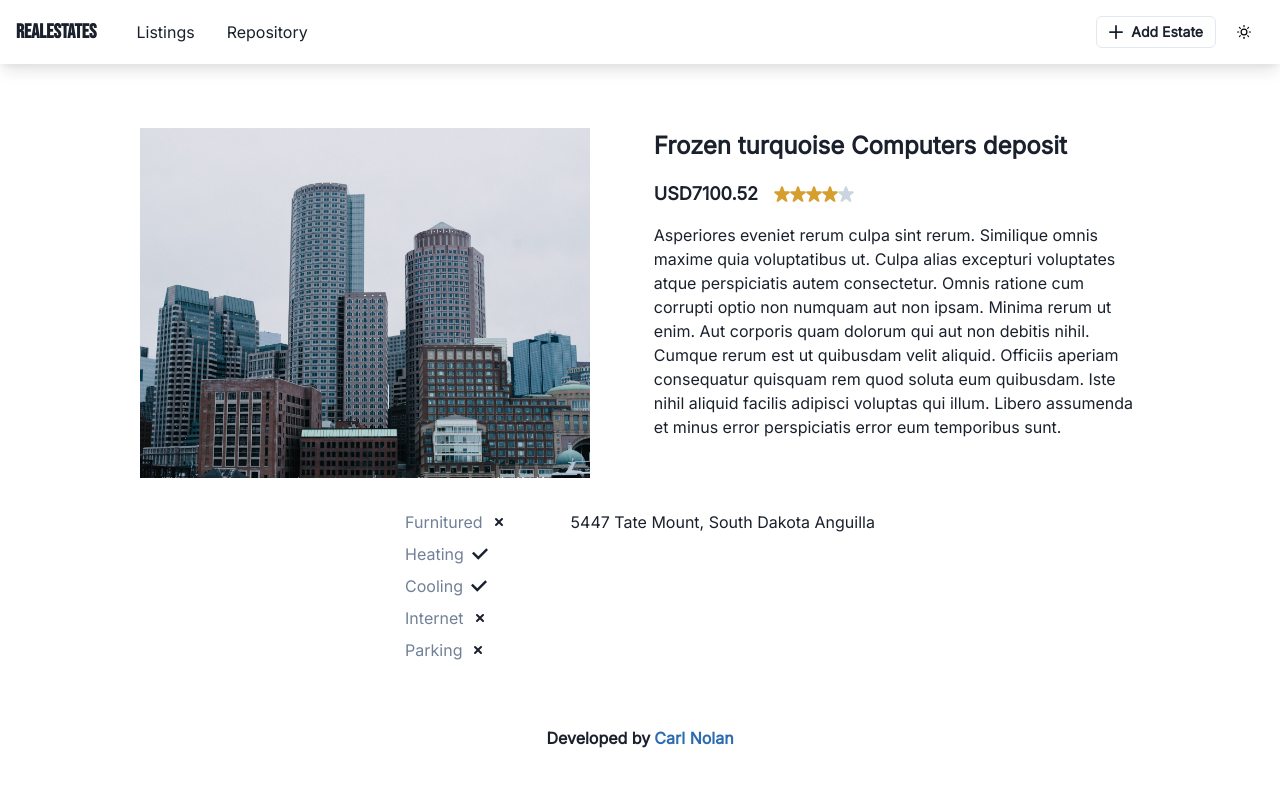
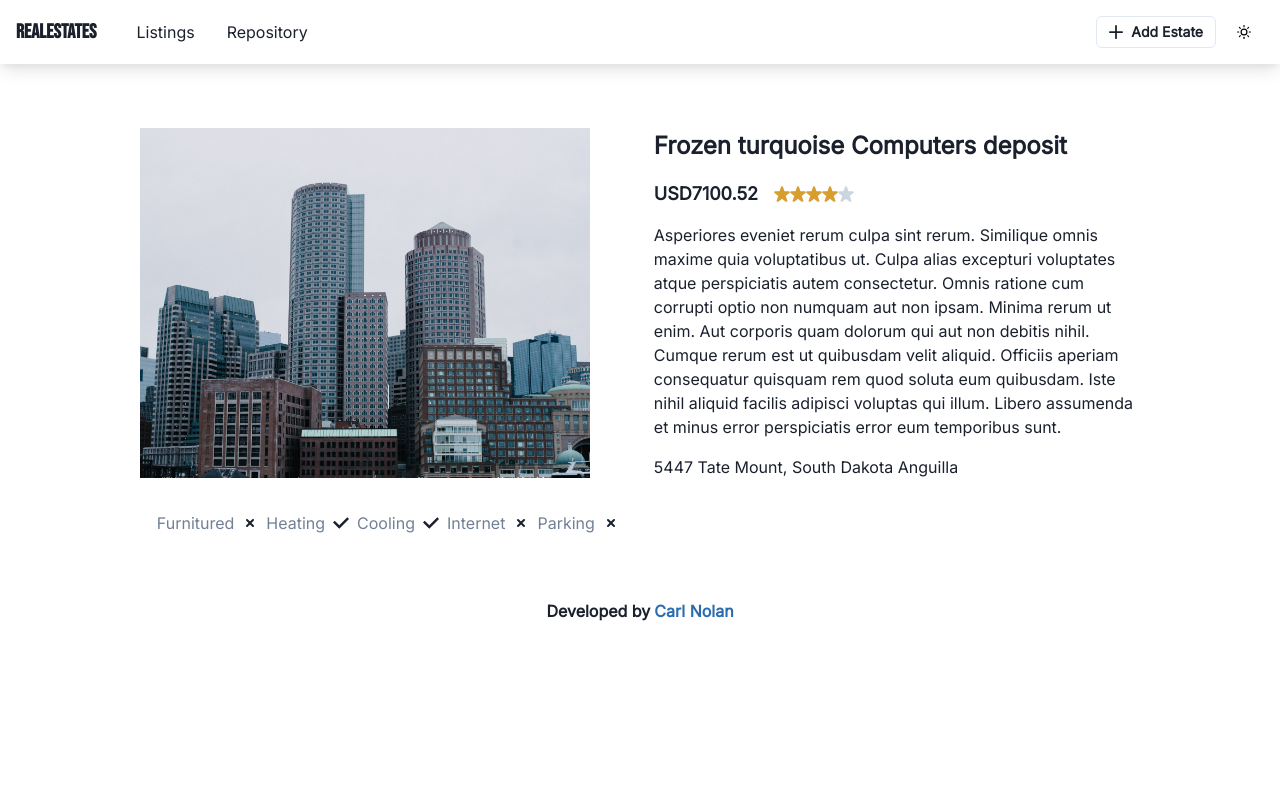
Before and after one commit to cvrlnolan/realestate_typescript, a Next.js app: page /estate/new in a window 1280 px wide. Shown: the top 786 px of the page. Built offline with nearby package versions, Linux system fonts and the light colour scheme.

Commit message:
Designing new page

```diff
--- a/package.json
+++ b/package.json
@@ -26,6 +26,7 @@
     "react": "17.0.2",
     "react-dom": "17.0.2",
     "react-hook-form": "^7.15.4",
+    "react-icons": "^4.3.1",
     "react-simple-star-rating": "^3.0.0",
     "swr": "^1.0.1",
     "zod": "^3.11.6"
--- a/pages/estate/new.tsx
+++ b/pages/estate/new.tsx
@@ -46,16 +46,14 @@ const Index: NextPage = () => {
                 </Flex>
               </Stack>
               <Text>{faker.lorem.sentences(10)}</Text>
+              <Text>
+                {faker.address.streetAddress()}, {faker.address.state()}{" "}
+                {faker.address.country()}
+              </Text>
             </Stack>
           </Stack>
-          <Stack
-            direction="row"
-            w="full"
-            p={4}
-            spacing={16}
-            justifyContent="center"
-          >
-            <Stack direction="column" spacing={2}>
+          <Flex w="80%" mx="auto" p={4}>
+            <Stack direction="row" spacing={2}>
               <HStack spacing={2}>
                 <Text color="gray.500">Furnitured</Text>
                 {Math.random() < 0.5 ? <CheckIcon /> : <SmallCloseIcon />}
@@ -77,14 +75,7 @@ const Index: NextPage = () => {
                 {Math.random() < 0.5 ? <CheckIcon /> : <SmallCloseIcon />}
               </HStack>
             </Stack>
-            <Stack direction="column" spacing={4}>
-              <Text>
-                {faker.address.streetAddress()}, {faker.address.state()}{" "}
-                {faker.address.country()}
-              </Text>
-              <Text></Text>
-            </Stack>
-          </Stack>
+          </Flex>
         </Flex>
       </Navbar>
     </>
```
Also changed, not shown: 1 other file (tests, documents, lock files or other folders).
